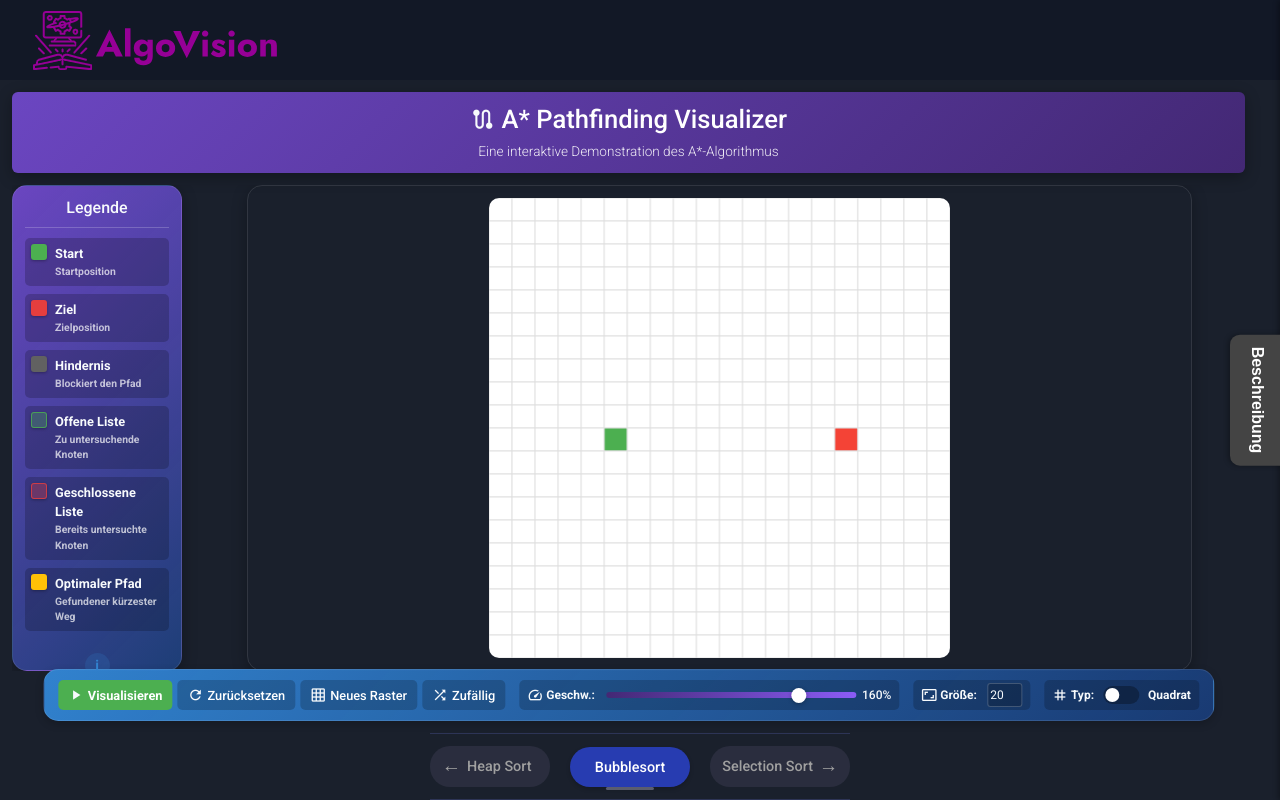
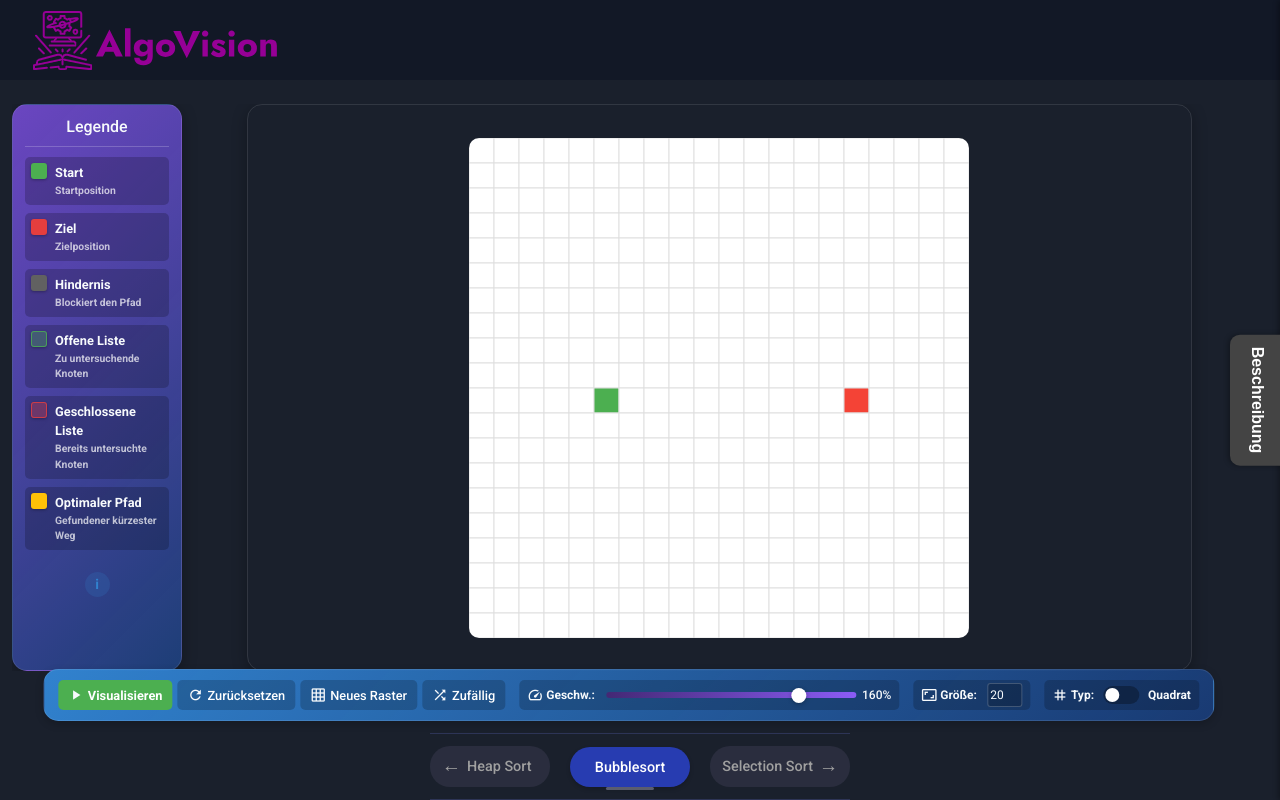
Before and after one commit to annika0205/SD, an Angular app in the folder FrontEnd/: page /astar in a window 1280 px wide. Built offline with nearby package versions, Linux system fonts and the light colour scheme.

Commit message:
Überschriftsentfernung

```diff
--- a/FrontEnd/src/app/graphs/astar/astar.component.html
+++ b/FrontEnd/src/app/graphs/astar/astar.component.html
@@ -1,9 +1,6 @@
 <app-template-sorting [description]="'Erklärung für A*'" [show_inputs]="false">
   <div class="astar-container">
-    <div class="header">
-      <h1><i class="material-icons">route</i> A* Pathfinding Visualizer</h1>
-      <p class="subtitle">Eine interaktive Demonstration des A*-Algorithmus</p>
-    </div>
+
 
     <div class="main-content">
       <!-- Steuerung als einzelne Zeile oben -->
```
